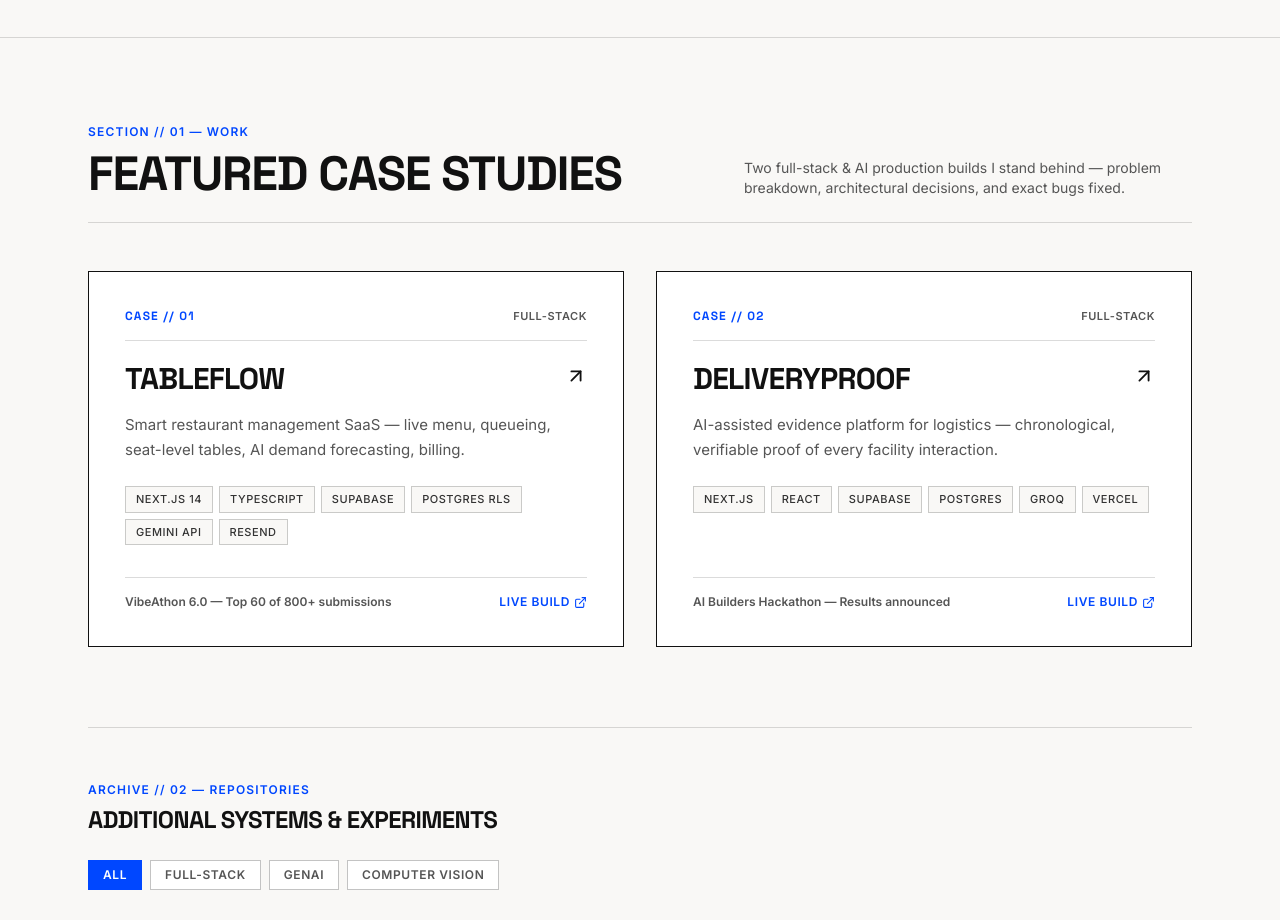
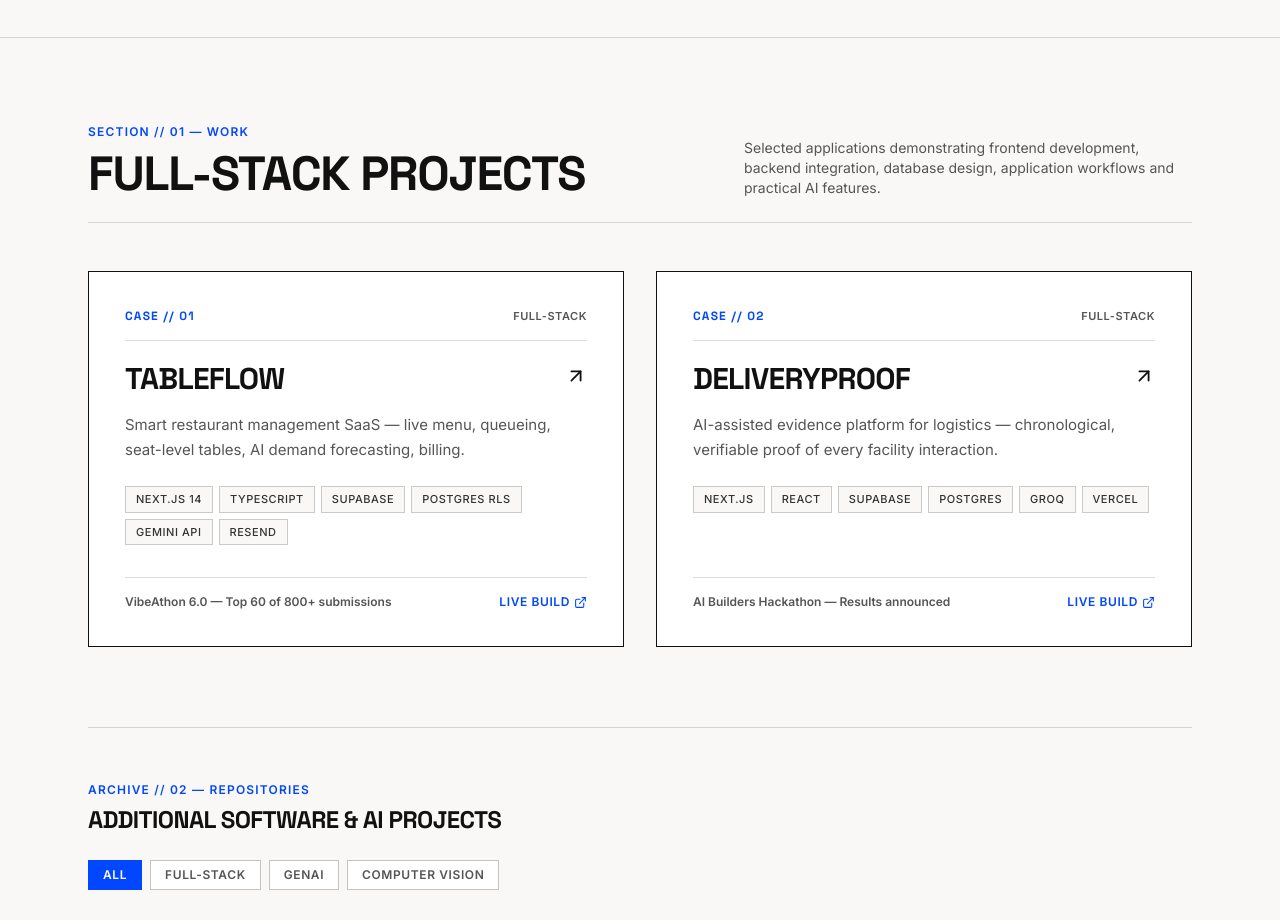
Before and after one commit to ayush22cp008/portfolio, a Next.js app: page / in a window 1280 px wide. Shown: the part 960-1880 px from the top of the page. Built offline with nearby package versions, Linux system fonts and the light colour scheme.

Commit message:
Emphasize full-stack engineering case studies

```diff
--- a/components/FeaturedProjects.tsx
+++ b/components/FeaturedProjects.tsx
@@ -14,27 +14,22 @@ export function FeaturedProjects() {
               SECTION // 01 — WORK
             </span>
             <h2 className="mt-2 font-display text-4xl font-extrabold uppercase tracking-tight text-[#111111] sm:text-5xl">
-              FEATURED CASE STUDIES
+              FULL-STACK PROJECTS
             </h2>
           </div>
           <p className="max-w-md text-sm text-[#555555]">
-            Two full-stack & AI production builds I stand behind — problem breakdown,
-            architectural decisions, and exact bugs fixed.
+            Selected applications demonstrating frontend development, backend
+            integration, database design, application workflows and practical
+            AI features.
           </p>
         </div>
 
-        {/* Numbered Case Studies */}
         <div className="mt-12 grid grid-cols-1 gap-8 md:grid-cols-2">
           {featured.map((project, index) => (
-            <FeaturedProjectCard
-              key={project.slug}
-              project={project}
-              index={index + 1}
-            />
+            <FeaturedProjectCard key={project.slug} project={project} index={index + 1} />
           ))}
         </div>
 
-        {/* Additional Projects Divider */}
         <div className="mt-20 border-t border-[#111111]/15 pt-12">
           <div className="mb-6 flex items-center justify-between">
             <div>
@@ -42,7 +37,7 @@ export function FeaturedProjects() {
                 ARCHIVE // 02 — REPOSITORIES
               </span>
               <h3 className="mt-1 font-display text-2xl font-bold uppercase tracking-tight text-[#111111]">
-                ADDITIONAL SYSTEMS & EXPERIMENTS
+                ADDITIONAL SOFTWARE & AI PROJECTS
               </h3>
             </div>
           </div>
```
